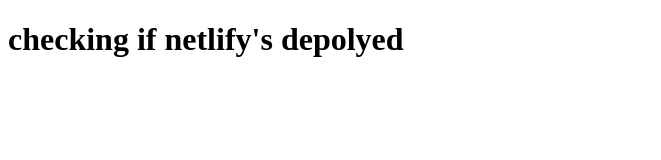
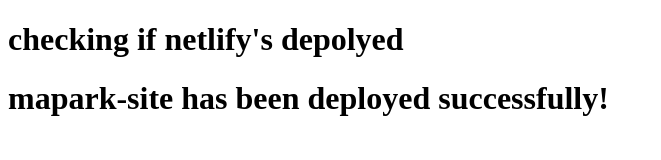
Before and after one commit to jongspark91/netlify_test, a plain HTML site: page index.html in a window 1280 px wide. Shown: the whole page, without its empty margins (0-661 px from the left). Drawn offline with Linux system fonts and the light colour scheme.

Commit message:
third commit

```diff
--- a/index.html
+++ b/index.html
@@ -7,5 +7,6 @@
 </head>
 <body>
     <h1> checking if netlify's depolyed</h1>
+    <h1> mapark-site has been deployed successfully!</h1>
 </body>
 </html>
```
